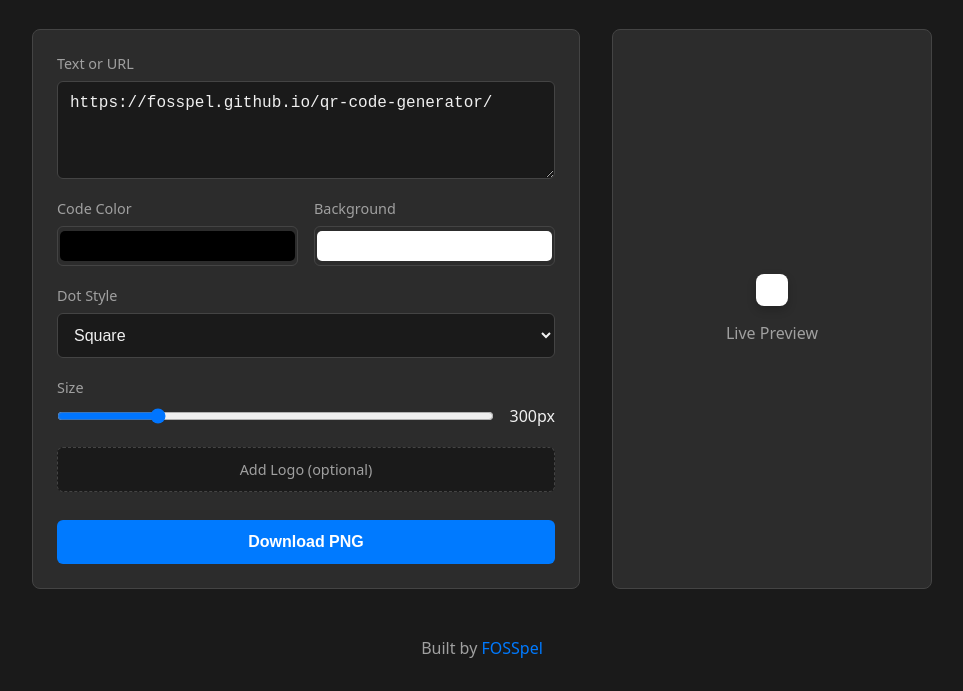
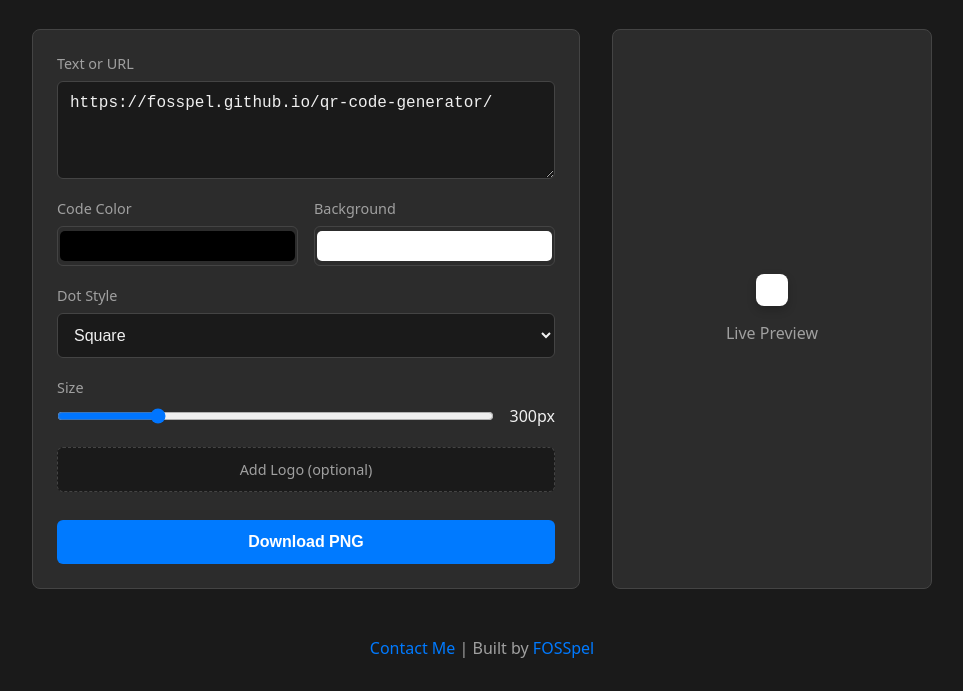
Before and after one commit to minhk7128/qr-code-generator, a plain HTML site: page index.html in a window 1280 px wide. Shown: the part 122-813 px from the top of the page, without its empty margins (158-1121 px from the left). Drawn offline with Linux system fonts and the light colour scheme; a script that the page names is missing.

Commit message:
Update index.html
footer new

https://x.com/FOSSpel

```diff
--- a/index.html
+++ b/index.html
@@ -102,7 +102,11 @@
         </main>
 
         <footer class="app-footer">
-            <p>Built by <a href="https://github.com/FOSSpel" target="_blank" rel="noopener">FOSSpel</a></p>
+            <p>
+                <a href="https://x.com/FOSSpel" target="_blank" rel="noopener">Contact Me</a>
+                <span class="separator">|</span>
+                 Built by <a href="https://github.com/FOSSpel" target="_blank" rel="noopener">FOSSpel</a>
+            </p>
         </footer>
     </div>
 
```
